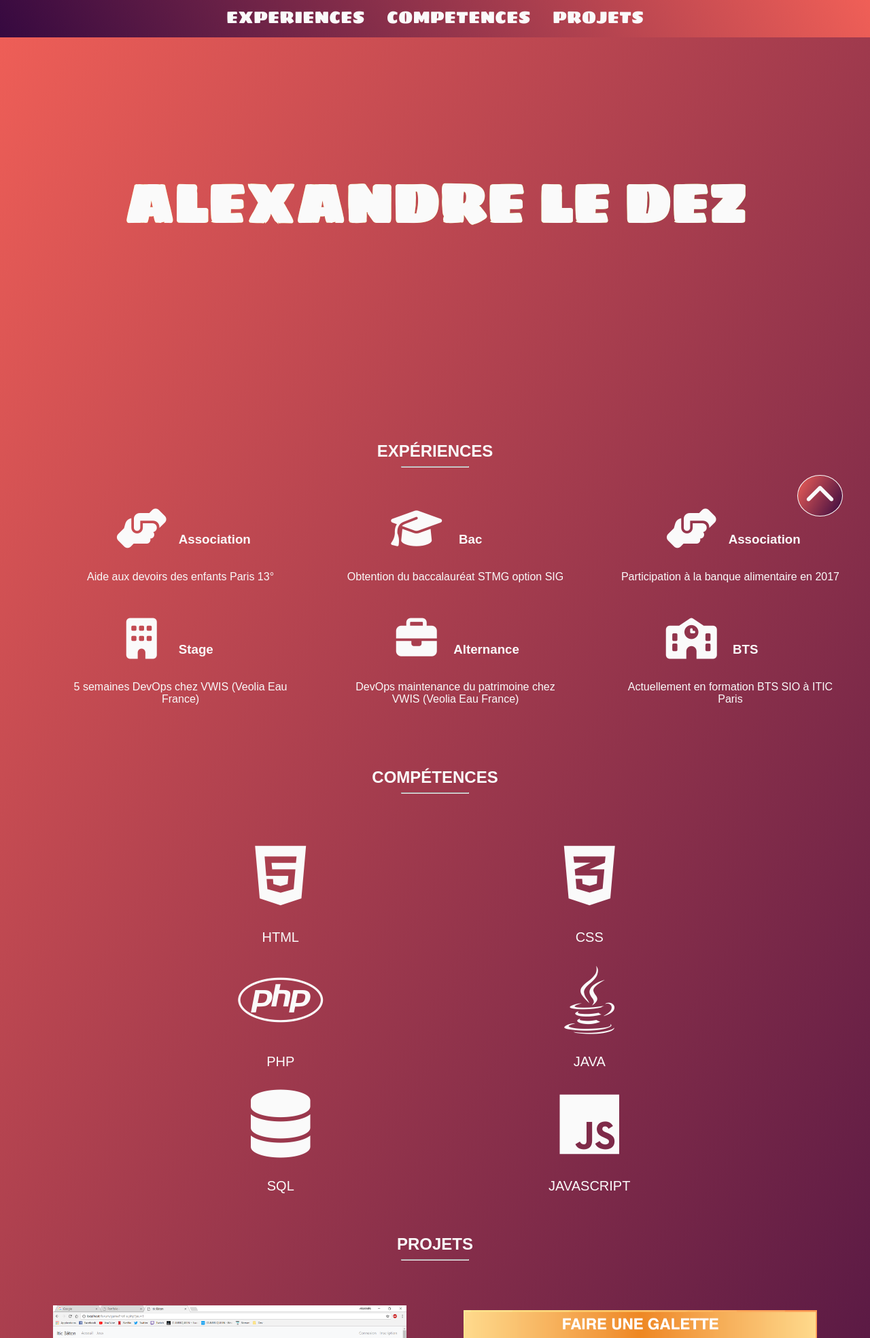
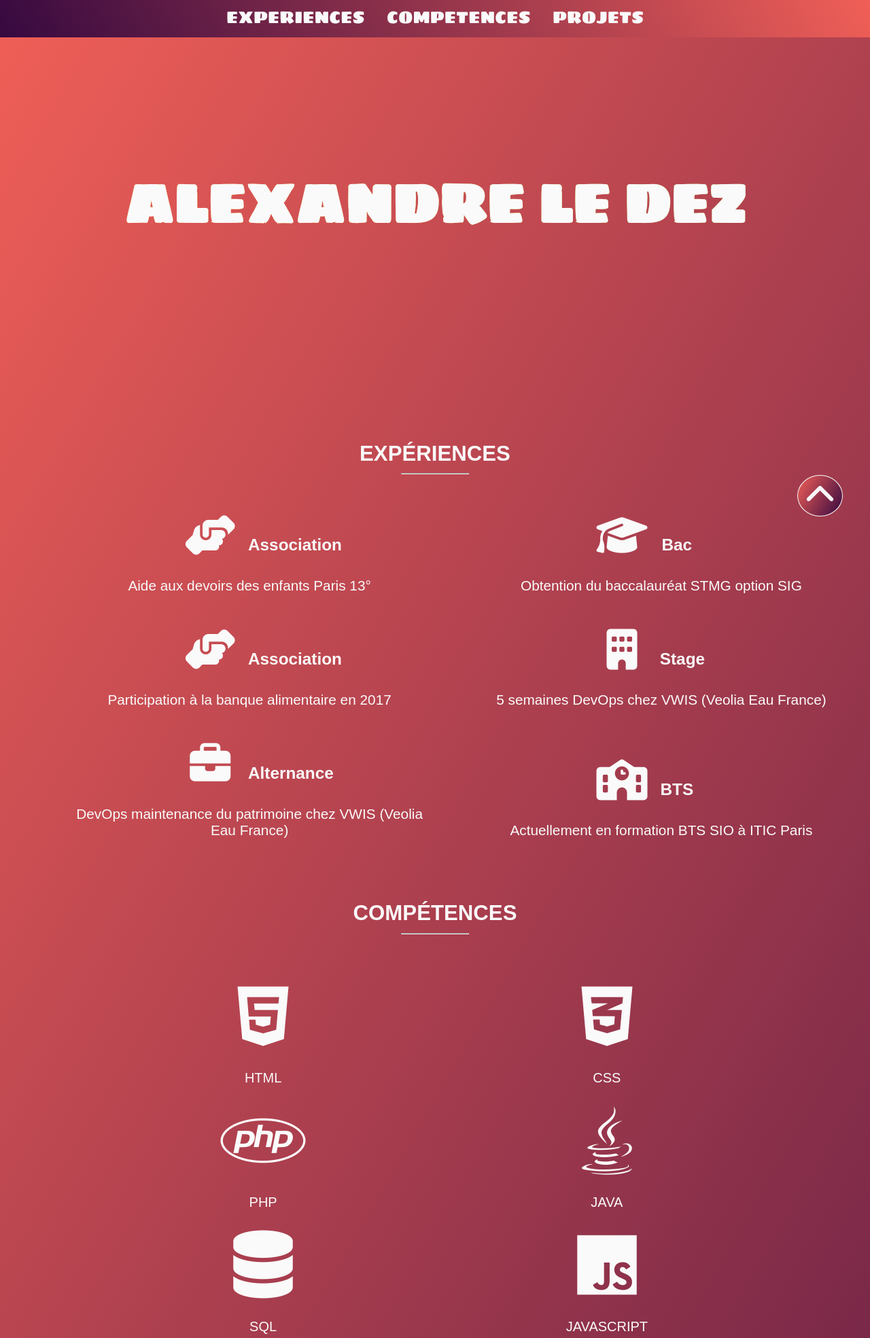
Before and after one commit to AlexandreLdz/PortfolioHtml, a PHP site: page /index.html in a window 1280 px wide. Shown: the top 1969 px of the page at 68% size. Run offline with PHP 8.4, Linux system fonts and the light colour scheme; some libraries are stand-ins or nearby versions.

Commit message:
responsive pour grand écran

```diff
--- a/css/style.css
+++ b/css/style.css
@@ -279,5 +279,16 @@ footer{
 }
 
 @media screen and (min-width: 1100px) {
-
+    main {
+        font-size: 130%;
+    }
+    section:nth-of-type(1)>ul>li{
+        width: 60rem;
+    }
+    section:nth-of-type(2)>ul>li{
+        width: 50rem;
+    }
+    section:nth-of-type(3)>ul>li {
+        max-width: 70rem;
+    }
 }
```
